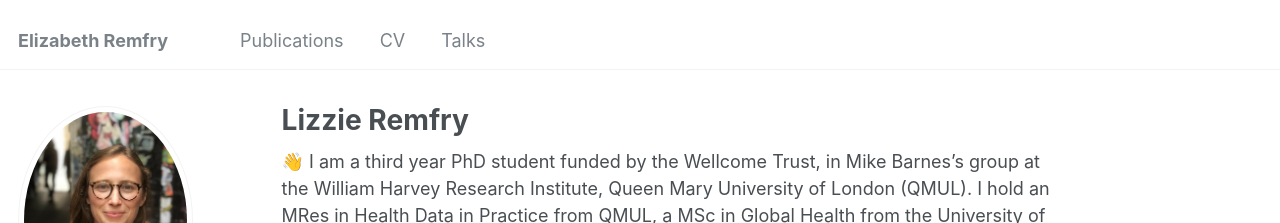
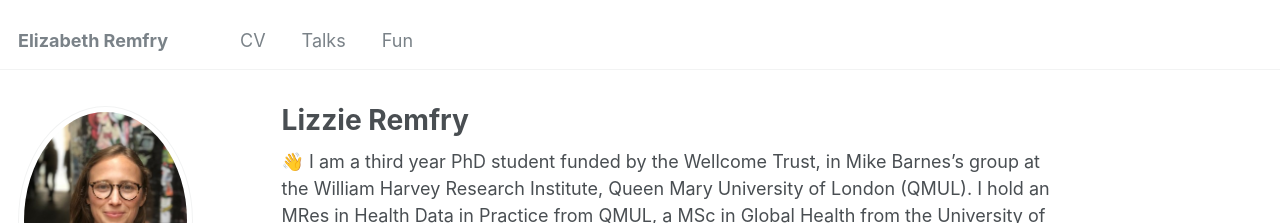
Before and after one commit to LizRem/lizrem.github.io, a Jekyll site: the page built from _pages/about.md, in a window 1280 px wide. Shown: the top 223 px of the page. Built offline with Jekyll 4.4.1, drawn with Linux system fonts in a browser that asks for light colours; emoji names are drawn with the system emoji font; some web fonts are replaced.

Commit message:
Update navigation.yml

```diff
--- a/_data/navigation.yml
+++ b/_data/navigation.yml
@@ -5,14 +5,17 @@
 # prevent it from being included in the site.
 
 main:
-  - title: "Publications"
-    url: /publications/
+#  - title: "Publications"
+#    url: /publications/
 
   - title: "CV"
     url: /files/CV_Remfry.pdf/
 
   - title: "Talks"
     url: /talks/
+
+  - title: "Fun"
+    url: /fun/
 
 # - title: "Teaching"
 #   url: /teaching/
```
